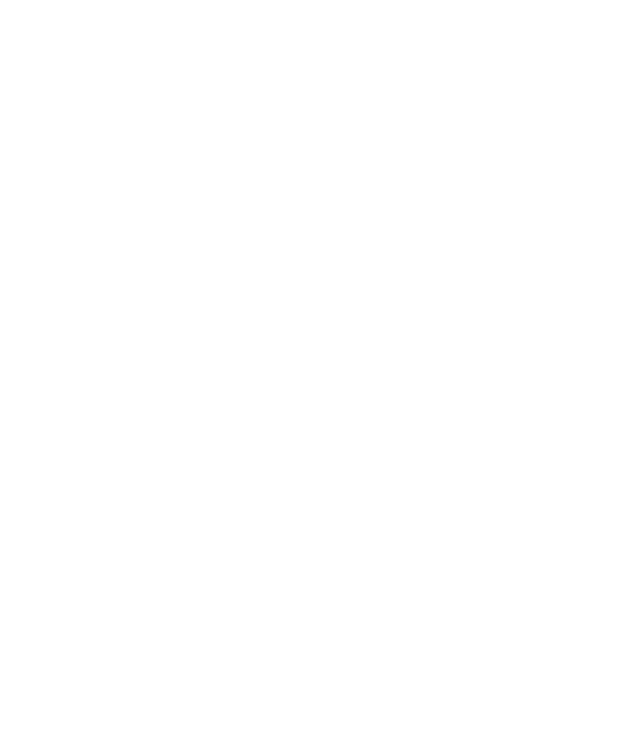
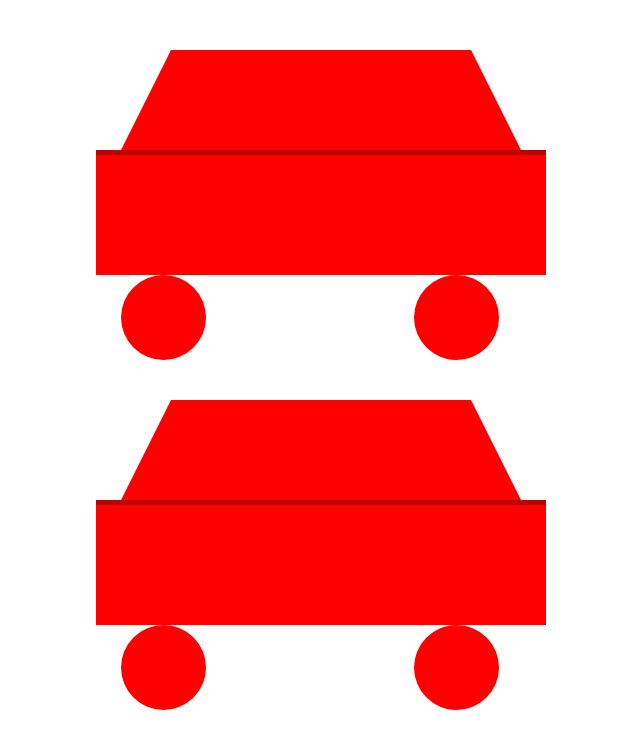
Before and after one commit to moussa32/car_animation, a plain HTML site: page index.html in a window 1280 px wide. Shown: the whole page, without its empty margins (569-1209 px from the left). Drawn offline with Linux system fonts and the light colour scheme.

Commit message:
Coding car animation

```diff
--- a/css/style.css
+++ b/css/style.css
@@ -0,0 +1,54 @@
+@keyframes car_move{
+    10%{margin-left: 10%;}
+    20%{margin-left: 20%;}
+    30%{margin-left: 30%;}
+    40%{margin-left: 40%;}
+    50%{margin-left: 50%;}
+}
+*{
+    margin:0;
+    padding:0;
+}
+body{
+    padding: 0;
+    margin: 0;
+}
+#car{
+    width: 500px;
+    height: 300px;
+    margin-top: 50px;
+    animation-name: car_move;
+    animation-duration: 8s;
+    animation-delay:1s;
+    animation-iteration-count:infinite;
+
+}
+.top{
+    border-bottom: 100px solid red;
+	border-left: 50px solid transparent;
+	border-right: 50px solid transparent;
+	height: 0;
+    width: 300px;
+    margin: 0 auto;
+    background: #fff;
+}
+.bottom{
+    width: 450px;
+    background: red;
+    height: 120px;
+    margin: 0 auto;
+    border-top:5px rgba(0, 0, 9, 0.26) solid;
+}
+.footer{
+    display: inline-block;
+    border-radius: 50%;
+    width: 85px;
+    height: 85px;
+    background: red;
+    margin-left: 50px;
+}
+.space{
+    display: inline-block;
+    margin-left: 75px;
+    margin-right: 75px;
+}
--- a/index.html
+++ b/index.html
@@ -5,10 +5,28 @@
     <body>
         <div id="car">
             <div class="top">
+            </div>
+            <div class="bottom">
+            </div>
+            <div class="footer">
+            </div>
+            <div class="space">
 
             </div>
+            <div class="footer">
+            </div>
+        </div>
+            <div id="car">
+            <div class="top">
+            </div>
             <div class="bottom">
+            </div>
+            <div class="footer">
+            </div>
+            <div class="space">
 
+            </div>
+            <div class="footer">
             </div>
         </div>
     </body>
```
